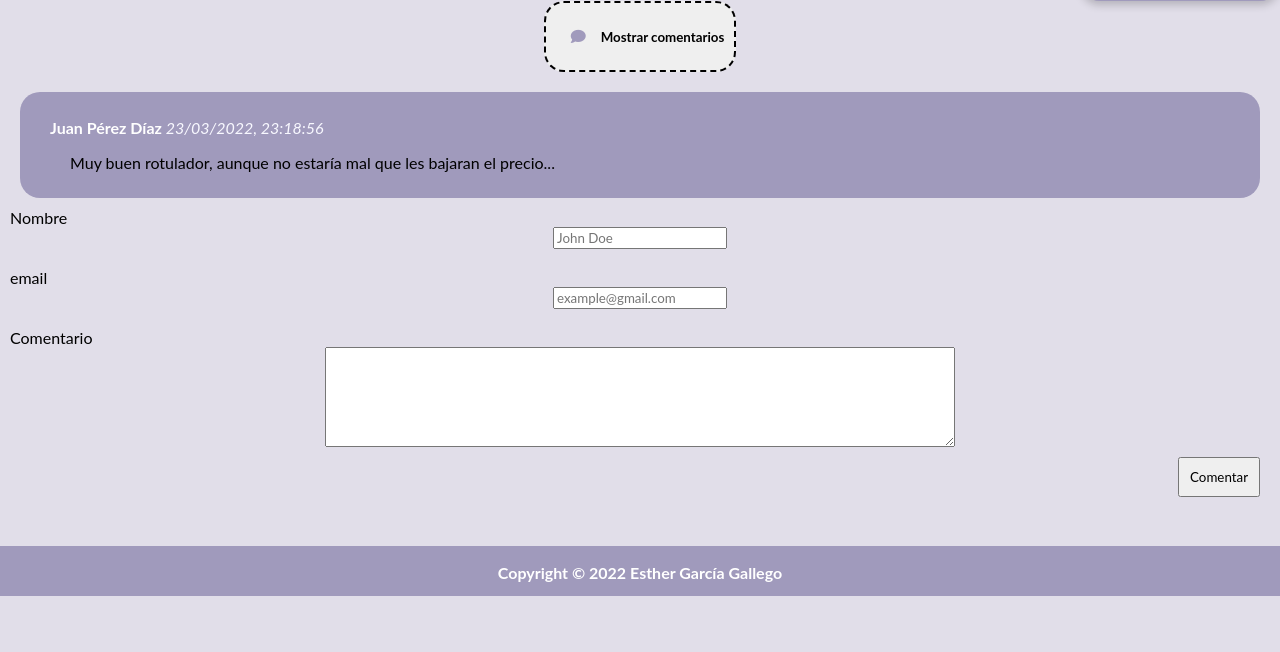
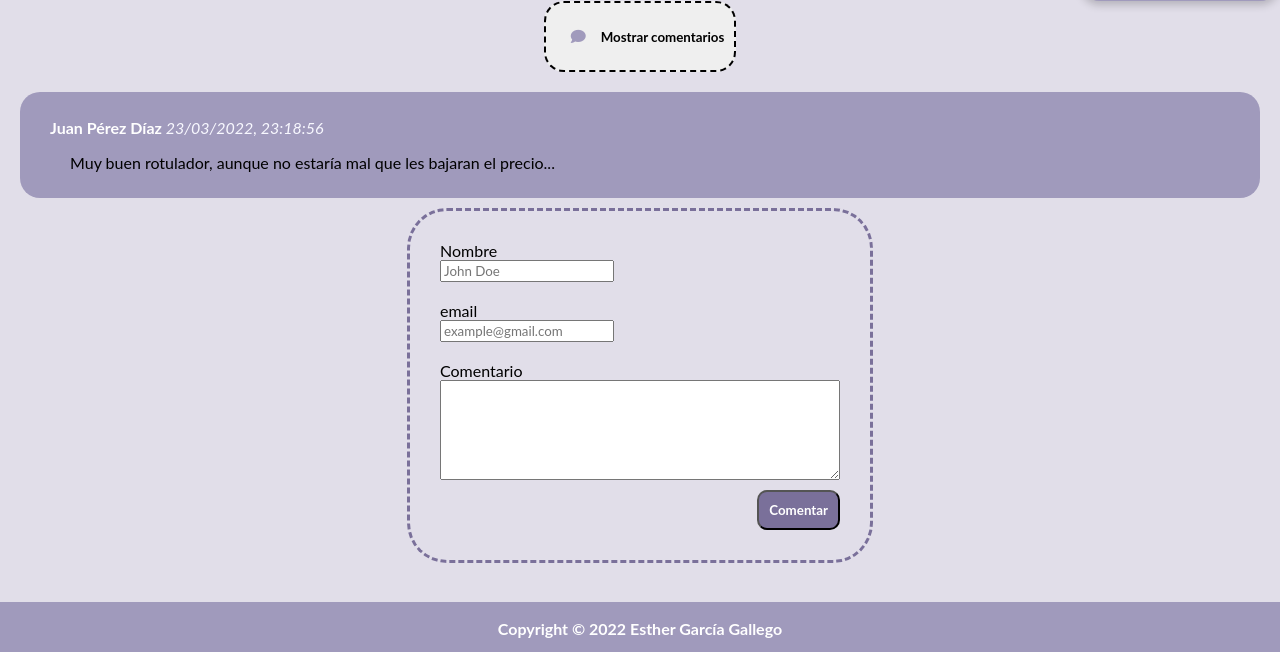
Before and after one commit to stardusther/SIBW, a PHP site: page /src/producto.html in a window 1280 px wide. Shown: the part 1206-1858 px from the top of the page. Before the commit the page ends 1802 px from the top, so only its background shows below. Run offline with PHP 8.4, Linux system fonts and the light colour scheme; some libraries are stand-ins or nearby versions.

Commit message:
Update comments.css

```diff
--- a/assets/comments.css
+++ b/assets/comments.css
@@ -22,6 +22,12 @@
     margin: 10px;
     flex-direction: column;
     margin: 10px;
+}
+
+#form{
+    border: #7a709a dashed;
+    border-radius: 40px;
+    padding: 30px
 }
 
 .comentario{
@@ -56,31 +62,36 @@
     display: block;
     flex-direction: column;
     justify-content: center;
+    margin: auto;
+
 }
 
 #fname{
     display: flex;
-    margin-left: auto;
-    margin-right: auto;
 }
 
 #femail{
     display: flex;
-    margin-left: auto;
-    margin-right: auto;
 }
 
 #fcomment{
     display: flex;
-    width: 50%;
+    width: 400px;
     height: 100px;
     align-content: center;
-    margin-left: auto;
-    margin-right: auto;
 }
 
 #commentButton{
-    margin: 10px;
-    padding:10px;
+    padding: 10px;
     float: right;
+    background: #7a709a;
+    border-radius: 10px;
+    margin-top: 10px;
+
+    color: white;
+    font-weight: bolder;
 }
+
+#commentButton:hover{
+    opacity: 0.7;
+}
```
